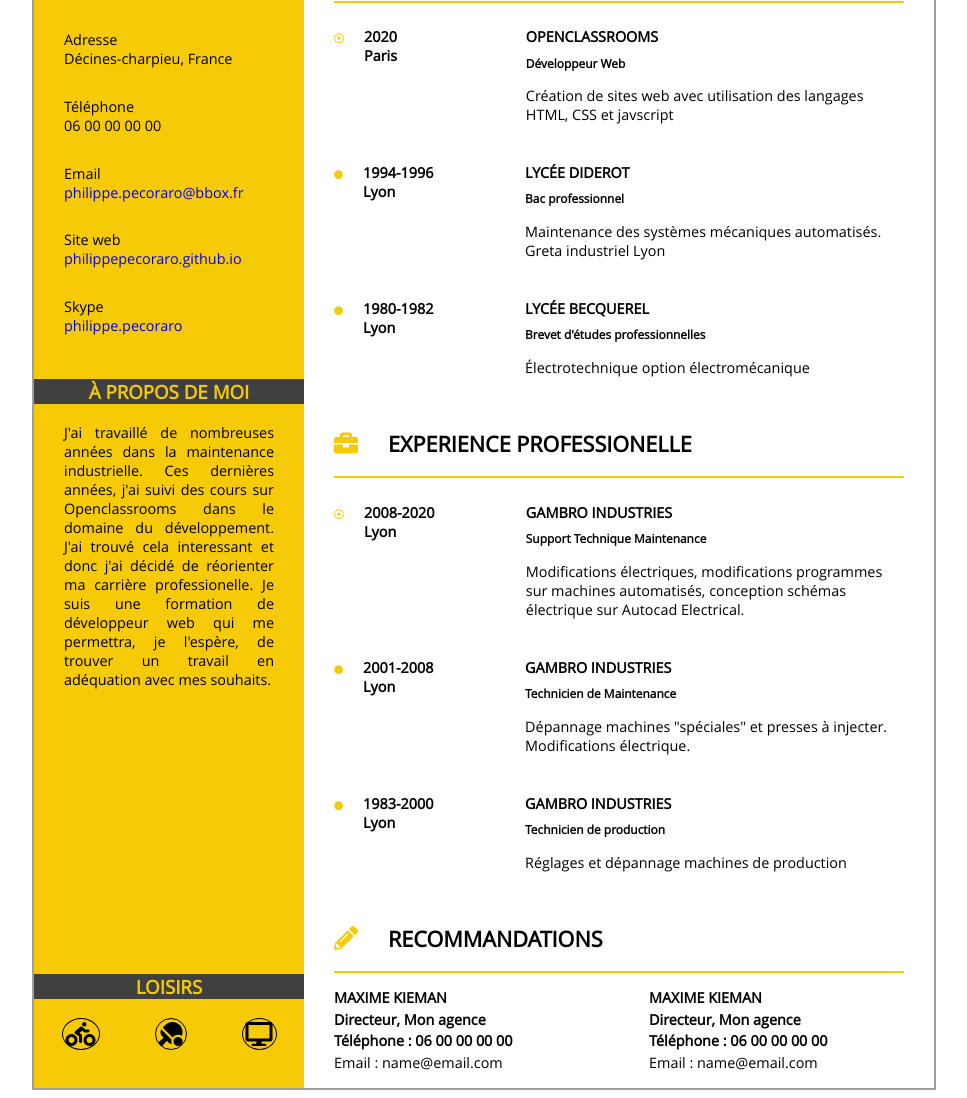
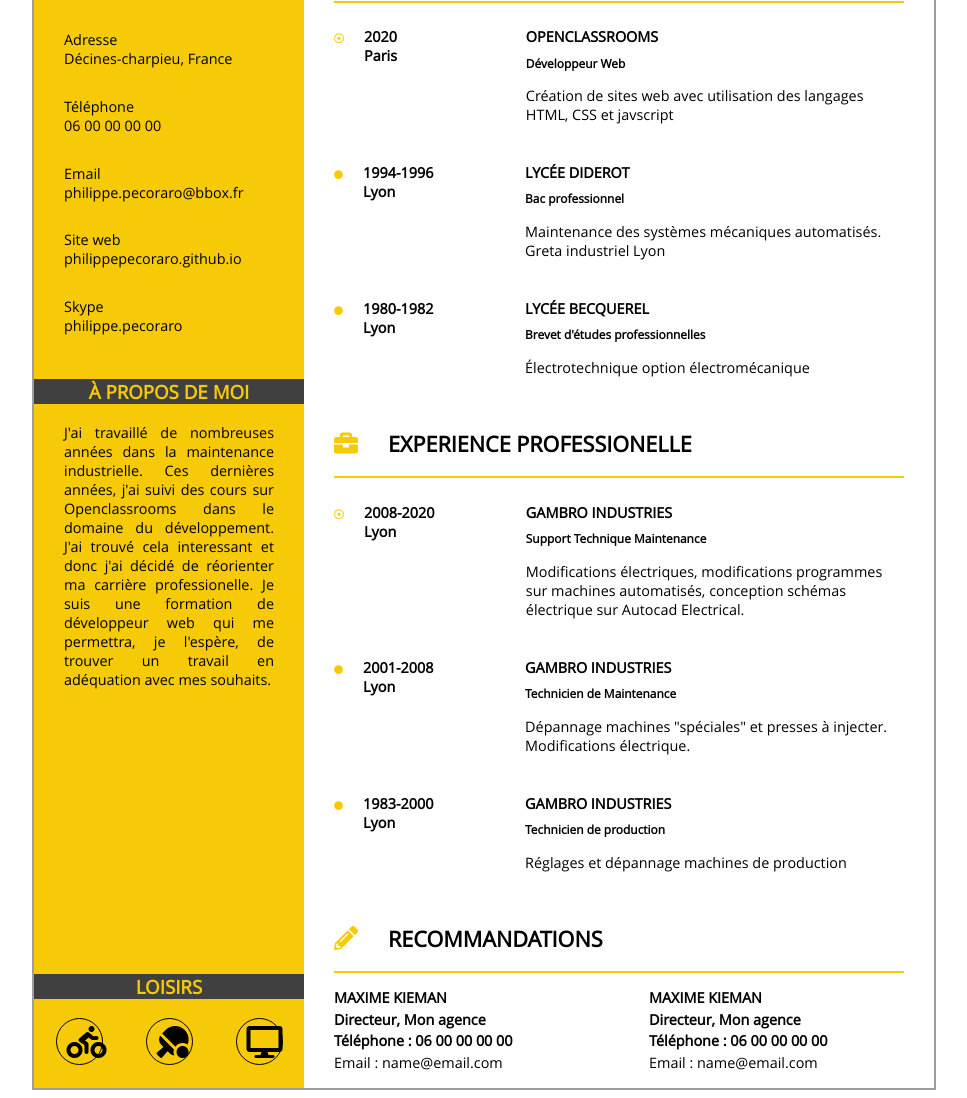
Before and after one commit to philippepecoraro/philippepecoraro.github.io, a plain HTML site: page index.html in a window 1280 px wide. Shown: the part 257-1355 px from the top of the page, without its empty margins (156-1123 px from the left). Drawn offline with Linux system fonts and the light colour scheme.

Commit message:
modification cercles icônes et couleur lien

```diff
--- a/index.html
+++ b/index.html
@@ -38,9 +38,15 @@
                 <div class="loisirs">
                     <h3>LOISIRS</h3>
                         <div class="loisirs_fas">
-                           <i class="fas fa-biking" style="font-size:x-large;"></i>
-                           <i class="fas fa-table-tennis" style="font-size: x-large;"></i>
-                           <i class="fas fa-desktop" style="font-size: x-large;"></i>
+                            <div class="icones_loisirs">
+                               <i class="fas fa-biking" style="font-size:xx-large;"></i>
+                            </div>
+                            <div class="icones_loisirs">
+                               <i class="fas fa-table-tennis" style="font-size: xx-large;"></i>
+                            </div>
+                            <div class="icones_loisirs">
+                               <i class="fas fa-desktop" style="font-size: xx-large;"></i>
+                            </div>
                         </div>
                 </div>
             </aside>
--- a/style.css
+++ b/style.css
@@ -109,6 +109,7 @@ section
 a
 {
    text-decoration: none;
+   color: black;
 }
 a:hover
 {
@@ -128,17 +129,22 @@ a:hover
 {
    height: 10%;
    text-align: center;
- }
+}
 .loisirs_fas
 {
    display: flex;
    justify-content: space-around;
 }
-.loisirs_fas .fas
+.icones_loisirs
 {
+   width: 25px;
+   height: 25px;
+   border: 1px solid black;
    border-radius: 100%;
-   border: 1px black solid;
-   padding: 3px;
+   display: flex;
+   justify-content: space-around;
+   padding: 10px;
+   align-items: center;
 }
 .formation
 {
@@ -213,7 +219,7 @@ a:hover
      width: auto;
      display: flex;
      flex-direction: column;
-   }
+  }
   .recommandations_texte
   {
      text-align: center;
```
